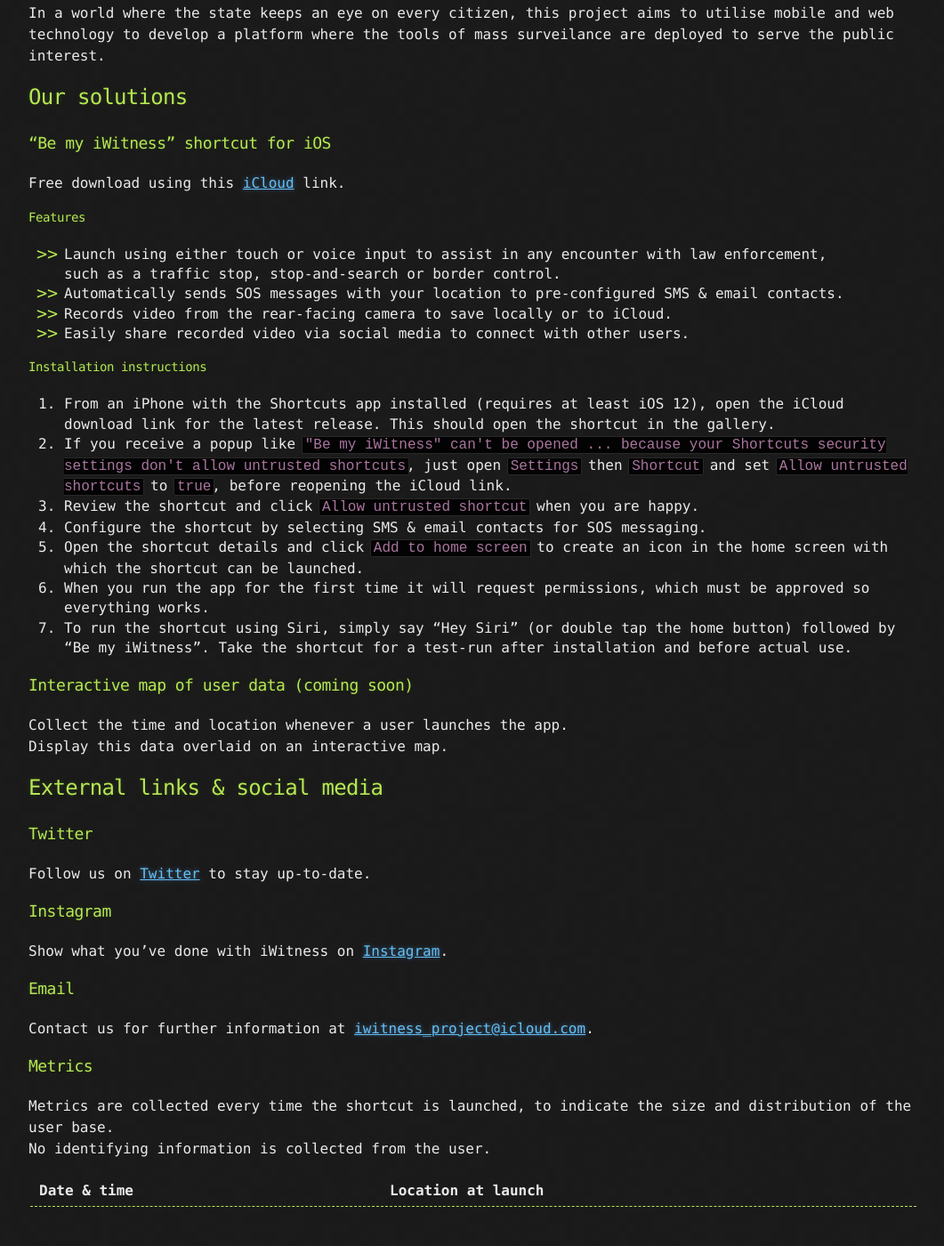
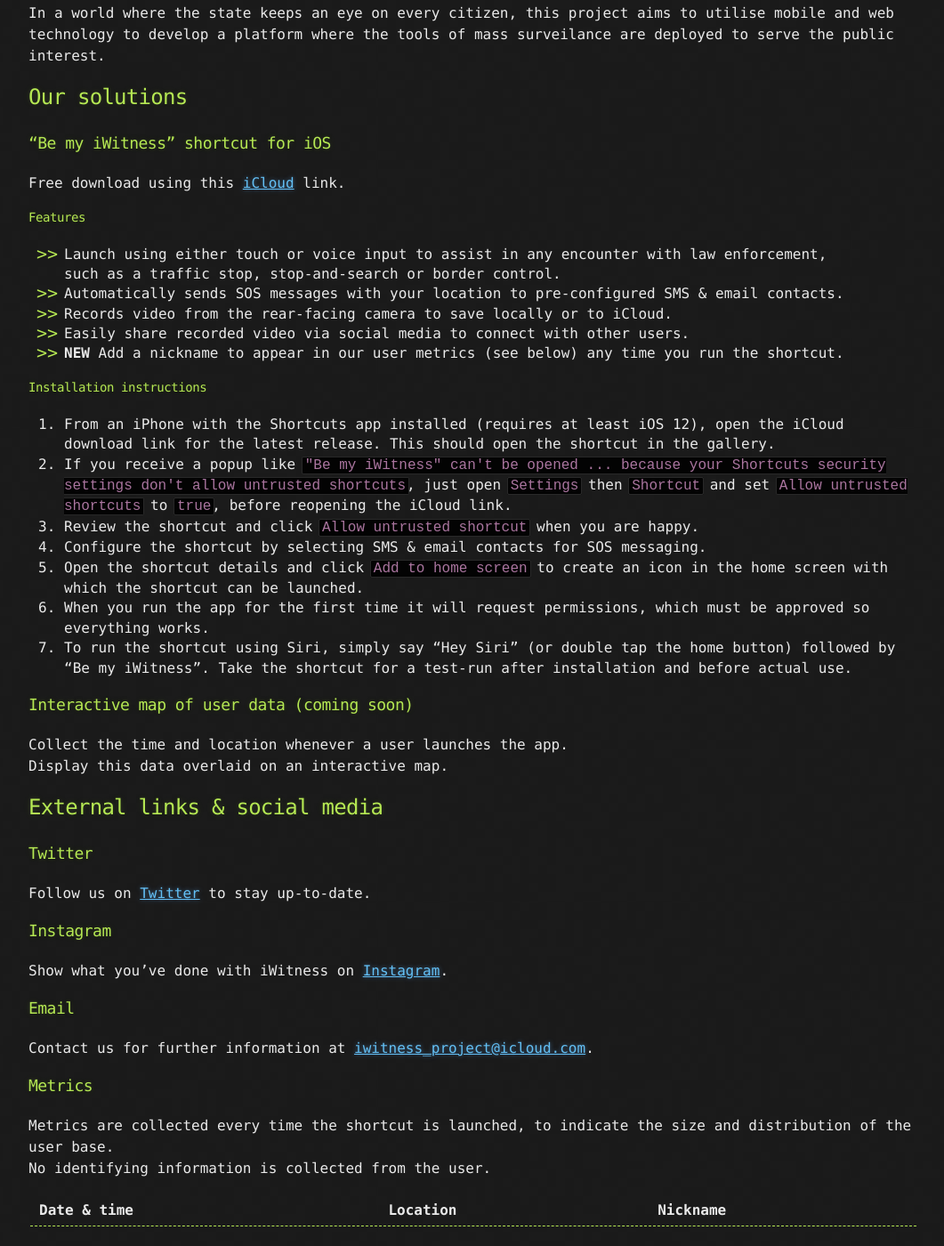
Before and after one commit to i-witness/i-witness.github.io, a Jekyll site: the page built from docs/index.md, in a window 1280 px wide and 1400 px high, scrolled down 583 px. Shown: the whole window at 89% size, without its empty margins (108-1169 px from the left). Built offline with Jekyll 4.4.1, drawn with Linux system fonts in a browser that asks for light colours; before the commit the page ends 1961 px from its top, so only the background shows below that.

Commit message:
update to include nickname field

```diff
--- a/docs/_layouts/default.html
+++ b/docs/_layouts/default.html
@@ -91,7 +91,11 @@
             for (let i = 0; i < results.length; i++) {
               let metric = results[i];
               metricsTable.append(
-                createMetricsRow(metric.launch_location, metric.launch_date)
+                createMetricsRow(
+                  metric.launch_location,
+                  metric.launch_date,
+                  metric.nickname
+                )
               );
             }
           },
--- a/docs/index.md
+++ b/docs/index.md
@@ -22,7 +22,7 @@ In a world where the state keeps an eye on every citizen, this project aims to u
 
 ### "Be my iWitness" shortcut for iOS
 
-Free download using this [iCloud](https://www.icloud.com/shortcuts/4f763cf011454398b3ee25d635b6f2f6) link.
+Free download using this [iCloud](https://www.icloud.com/shortcuts/cb0bf7829fd14f14871f7e0205284dc8) link.
 
 #### Features
 
@@ -31,6 +31,7 @@ Free download using this [iCloud](https://www.icloud.com/shortcuts/4f763cf011454
 - Automatically sends SOS messages with your location to pre-configured SMS & email contacts.
 - Records video from the rear-facing camera to save locally or to iCloud.
 - Easily share recorded video via social media to connect with other users.
+- **NEW** Add a nickname to appear in our user metrics (see below) any time you run the shortcut.
 
 #### Installation instructions
 
@@ -69,6 +70,7 @@ No identifying information is collected from the user.
 <table id="metrics-table" style="width:100%">
   <tr>
     <th>Date & time</th>
-    <th>Location at launch</th>
+    <th>Location</th>
+    <th>Nickname</th>
   </tr>
 </table>
```
